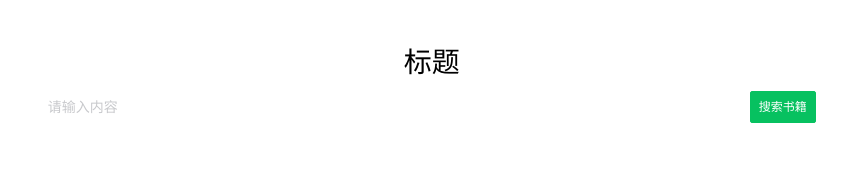
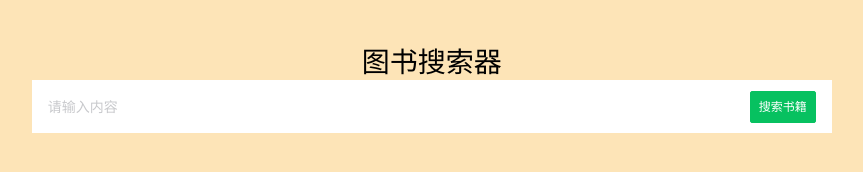
Before and after one commit to PotatoChunks/Interface, a website: page public/book/book.html in a window 1280 px wide. Shown: the whole page, without its empty margins (235-1098 px from the left). Drawn offline with nearby package versions, Linux system fonts and the light colour scheme.

Commit message:
更改界面颜色

```diff
--- a/api/routes/index.js
+++ b/api/routes/index.js
@@ -12,7 +12,7 @@ router.use('/game',require('./game/index'));
 //router.use('/link',require('./link/link'));
 
 // 个人博客
-router.use('/blog',require('./blog/blog'));
+//router.use('/blog',require('./blog/blog'));
 
 // ico图标
 router.get("/favicon.ico",(req,res)=>{
--- a/public/book/book.html
+++ b/public/book/book.html
@@ -10,6 +10,10 @@
     <style>
         [v-cloak] {
             display: none
+        }
+
+        body{
+            background-color: #fde4b7;
         }
 
         .title {
@@ -48,7 +52,7 @@
         <!-- 标题 -->
         <div class="title">
             <van-row>
-                <van-col span="15" offset="5">标题</van-col>
+                <van-col span="15" offset="5">图书搜索器</van-col>
             </van-row>
             <van-row>
                 <!-- 搜索内容 -->
@@ -500,6 +504,7 @@
                 this.content.booksMsg.index = 0
                 this.search.name = ''
                 this.content.html = '正在加载...'
+                document.title = '图书'
             },
             // 笔趣阁
             async searchBiQuGe(option) {
```
